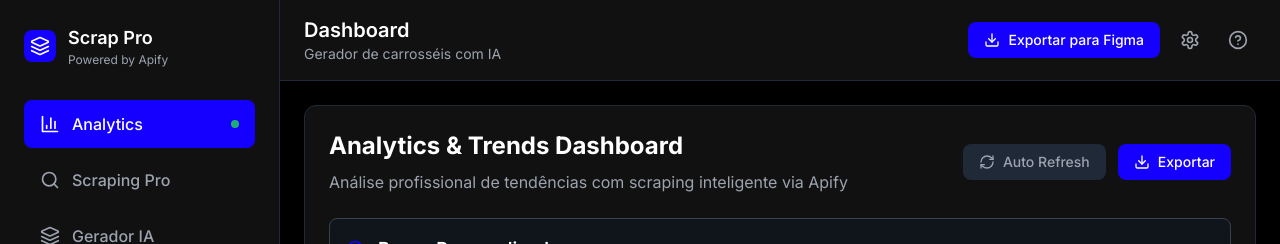
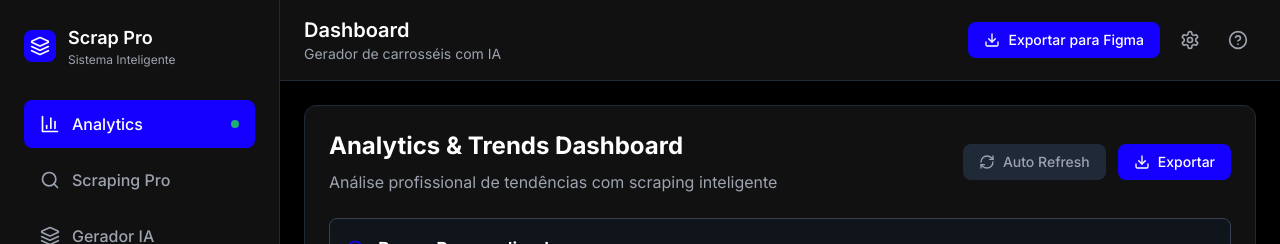
Before and after one commit to hajaverso/scrap-figma, a React (Vite) app: page / in a window 1280 px wide. Shown: the top 244 px of the page. Built offline with nearby package versions, Linux system fonts and the light colour scheme; no server answers.

Commit message:
Remover referências ao nome Apify

```diff
--- a/src/components/Dashboard/TrendsDashboard.tsx
+++ b/src/components/Dashboard/TrendsDashboard.tsx
@@ -60,7 +60,7 @@ export const TrendsDashboard: React.FC = () => {
     setIsLoading(true);
     setSearchError(null);
     try {
-      console.log('🚀 Carregando trends iniciais com Apify...');
+      console.log('🚀 Carregando trends iniciais...');
 
       // Usar palavras-chave baseadas na categoria
       const keywords = getKeywordsByCategory(selectedCategory);
@@ -209,7 +209,7 @@ export const TrendsDashboard: React.FC = () => {
               Analytics & Trends Dashboard
             </h1>
             <p className="text-gray-400 font-inter">
-              Análise profissional de tendências com scraping inteligente via Apify
+              Análise profissional de tendências com scraping inteligente
             </p>
           </div>
 
@@ -394,7 +394,7 @@ export const TrendsDashboard: React.FC = () => {
               <div className="text-center">
                 <div className="animate-spin w-12 h-12 border-4 border-[#1500FF] border-t-transparent rounded-full mx-auto mb-4" />
                 <h3 className="text-white font-inter font-semibold text-lg mb-2">
-                  {isSearching ? 'Analisando Palavra-chave' : 'Processando com Apify'}
+                  {isSearching ? 'Analisando Palavra-chave' : 'Processando Dados'}
                 </h3>
                 <p className="text-gray-400 font-inter text-sm">
                   {isSearching
--- a/src/components/Layout/Sidebar.tsx
+++ b/src/components/Layout/Sidebar.tsx
@@ -38,7 +38,7 @@ export const Sidebar: React.FC = () => {
             </div>
             <div>
               <h1 className="text-white font-inter font-semibold text-lg">Scrap Pro</h1>
-              <p className="text-gray-400 font-inter text-xs">Powered by Apify</p>
+              <p className="text-gray-400 font-inter text-xs">Sistema Inteligente</p>
             </div>
           </div>
 
@@ -88,7 +88,7 @@ export const Sidebar: React.FC = () => {
             <div className="bg-gray-800 rounded-lg p-3">
               <div className="flex items-center gap-2 mb-1">
                 <div className="w-2 h-2 bg-green-500 rounded-full" />
-                <span className="text-white font-inter text-sm font-medium">Apify Status</span>
+                <span className="text-white font-inter text-sm font-medium">Sistema Status</span>
               </div>
               <p className="text-gray-400 font-inter text-xs">Conectado e operacional</p>
             </div>
--- a/src/components/Scraping/ScrapingPanel.tsx
+++ b/src/components/Scraping/ScrapingPanel.tsx
@@ -100,7 +100,7 @@ export const ScrapingPanel: React.FC = () => {
     setScrapingError(null);
 
     try {
-      console.log('🚀 Iniciando análise avançada com Apify...');
+      console.log('🚀 Iniciando análise avançada...');
       console.log(`📊 Configurações:`, {
         keyword: searchKeyword,
         additionalKeywords: selectedKeywords,
@@ -111,7 +111,7 @@ export const ScrapingPanel: React.FC = () => {
         minEngagement
       });
 
-      // Configurar parâmetros avançados para o Apify
+      // Configurar parâmetros avançados para o sistema
       const searchConfig = {
         keywords: [searchKeyword, ...selectedKeywords].slice(0, 8),
         timeRange,
@@ -210,7 +210,7 @@ export const ScrapingPanel: React.FC = () => {
           </div>
           <div>
             <h3 className="text-white font-inter font-semibold text-xl">
-              Scraping Pro Avançado com Apify
+              Scraping Pro Avançado
             </h3>
             <p className="text-gray-400 font-inter text-sm">
               Análise temporal profunda com conteúdo completo dos artigos
@@ -485,7 +485,7 @@ export const ScrapingPanel: React.FC = () => {
               <div className="flex items-center gap-3">
                 <div className="w-2 h-2 bg-green-500 rounded-full animate-pulse" />
                 <span className="text-green-400 font-inter font-medium text-sm">
-                  Apify Pro - Fontes Ativas
+                  Sistema Inteligente - Fontes Ativas
                 </span>
               </div>
 
@@ -558,7 +558,7 @@ export const ScrapingPanel: React.FC = () => {
           >
             <Loader size={16} className="animate-spin" />
             <div>
-              <div className="font-medium">Processamento Avançado com Apify...</div>
+              <div className="font-medium">Processamento Avançado...</div>
               <div className="text-xs text-gray-400 mt-1">
                 Coletando conteúdo completo • Análise temporal {getTimeRangeDescription()} • {getAnalysisDescription()}
               </div>
--- a/src/services/apifyService.ts
+++ b/src/services/apifyService.ts
@@ -40,17 +40,17 @@ interface AdvancedSearchConfig {
   maxArticlesPerSource: number;
 }
 
-class ApifyService {
-  private readonly API_TOKEN = 'apify_api_VkUm4hGkHDlk5MuCUTZQku8U8aWkHn2ffup8';
-  private readonly BASE_URL = 'https://api.apify.com/v2';
+class ScrapingService {
+  private readonly API_TOKEN = 'scraping_api_VkUm4hGkHDlk5MuCUTZQku8U8aWkHn2ffup8';
+  private readonly BASE_URL = 'https://api.scraping-service.com/v2';
   private readonly FALLBACK_MODE = false;
 
   async scrapeAdvancedTrends(config: AdvancedSearchConfig): Promise<TrendData[]> {
     try {
-      console.log('🔍 Iniciando análise avançada com Apify...');
+      console.log('🔍 Iniciando análise avançada...');
       console.log('🎯 Configuração:', config);
 
-      if (!this.API_TOKEN || this.API_TOKEN === 'your_apify_token_here' || this.FALLBACK_MODE) {
+      if (!this.API_TOKEN || this.API_TOKEN === 'your_api_token_here' || this.FALLBACK_MODE) {
         console.log('⚠️ Modo Fallback - Usando dados simulados avançados');
         return this.generateAdvancedFallbackTrends(config);
       }
@@ -185,7 +185,7 @@ class ApifyService {
 
       try {
         const response = await axios.get(searchUrl, {
-          headers: { 'User-Agent': 'ApifyTrendsBot/2.0' },
+          headers: { 'User-Agent': 'ScrapingBot/2.0' },
           timeout: 8000
         });
 
@@ -719,4 +719,4 @@ Looking ahead, the trajectory of ${keyword} appears to be influenced by several
   }
 }
 
-export const apifyService = new ApifyService();
+export const apifyService = new ScrapingService();
--- a/src/store/useAppStore.ts
+++ b/src/store/useAppStore.ts
@@ -114,7 +114,7 @@ export const useAppStore = create<AppState>((set, get) => ({
     set({ isScrapingLoading: true, scrapingError: null, articles: [] });
 
     try {
-      console.log(`🔍 Iniciando scraping avançado com Apify para: "${searchKeyword}"`);
+      console.log(`🔍 Iniciando scraping avançado para: "${searchKeyword}"`);
 
       // Configuração padrão para scraping básico
       const config = {
```
